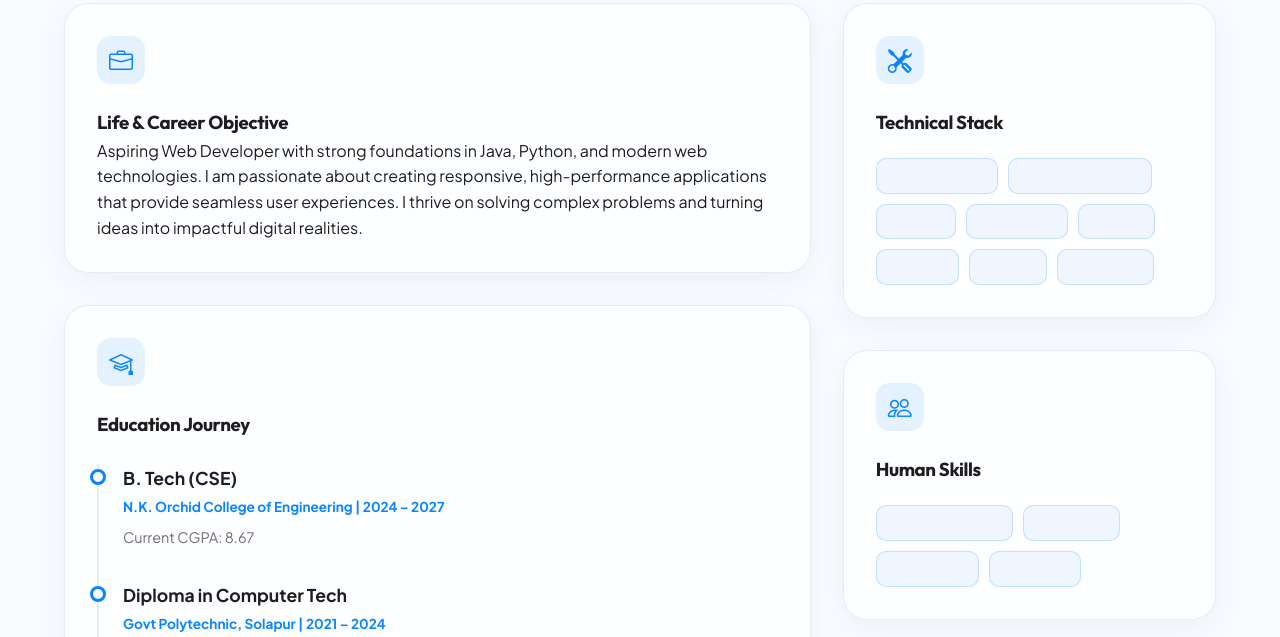
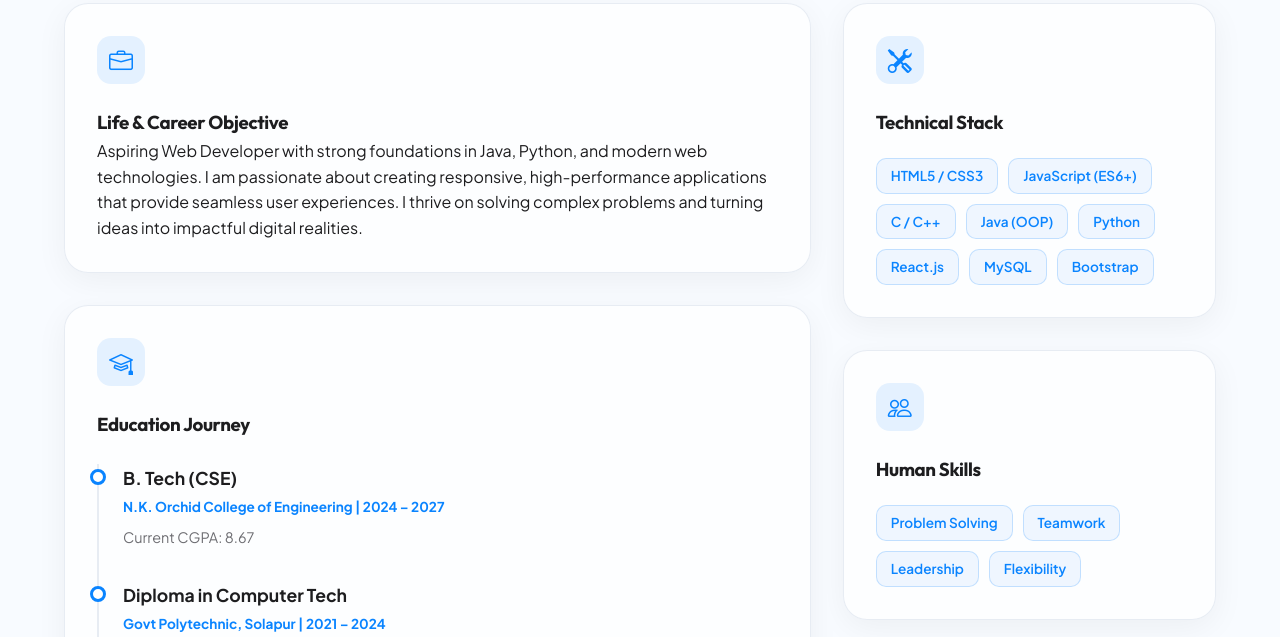
Before and after one commit to Vijayalaxmi45-ai/My-portfillo, a website: page public/index.html in a window 1280 px wide. Shown: the part 1129-1766 px from the top of the page. Drawn offline with nearby package versions, Linux system fonts and the light colour scheme.

Commit message:
Fix: restricted global span gradient styling; resolved technical/soft skills visibility bug.

```diff
--- a/public/css/style.css
+++ b/public/css/style.css
@@ -111,7 +111,7 @@ h1, h2, h3 {
   letter-spacing: -0.02em;
 }
 
-span {
+h1 span, h2 span, .logo span {
   background: var(--accent-gradient);
   -webkit-background-clip: text;
   background-clip: text;
```
